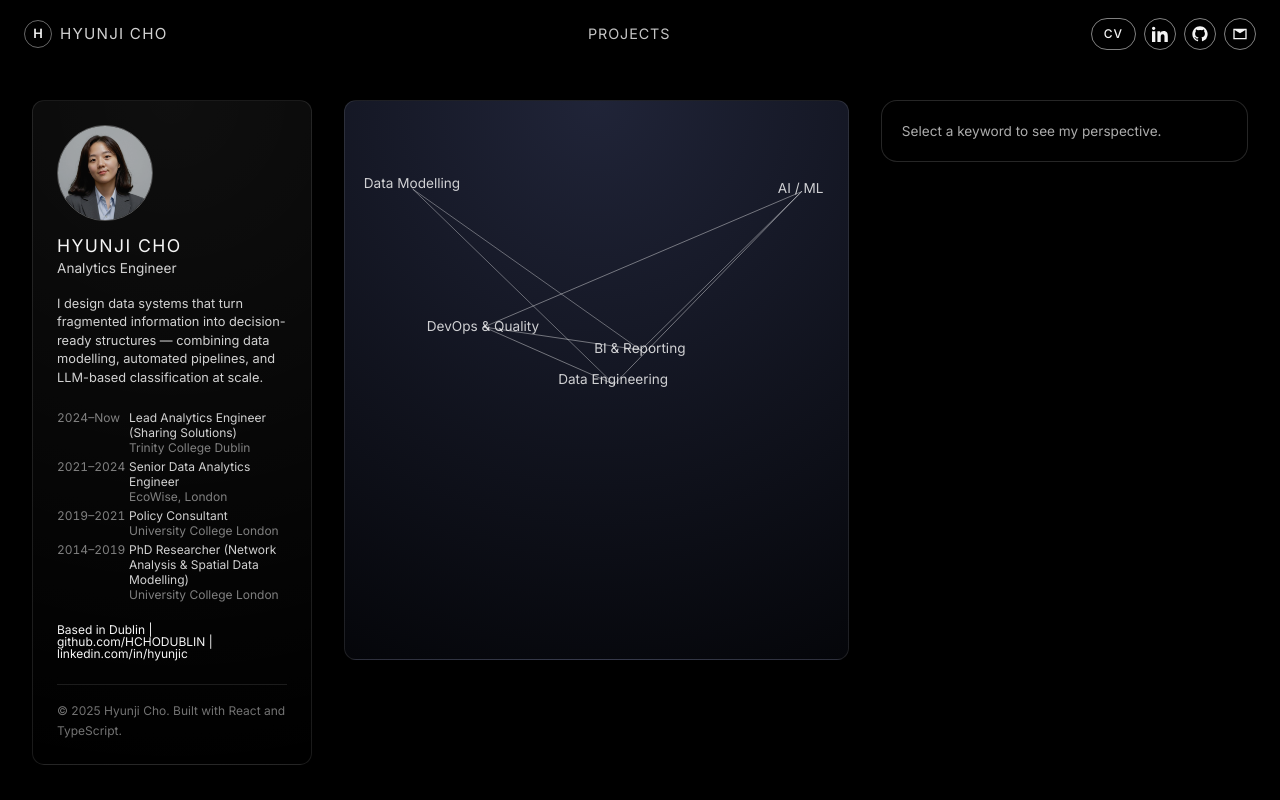
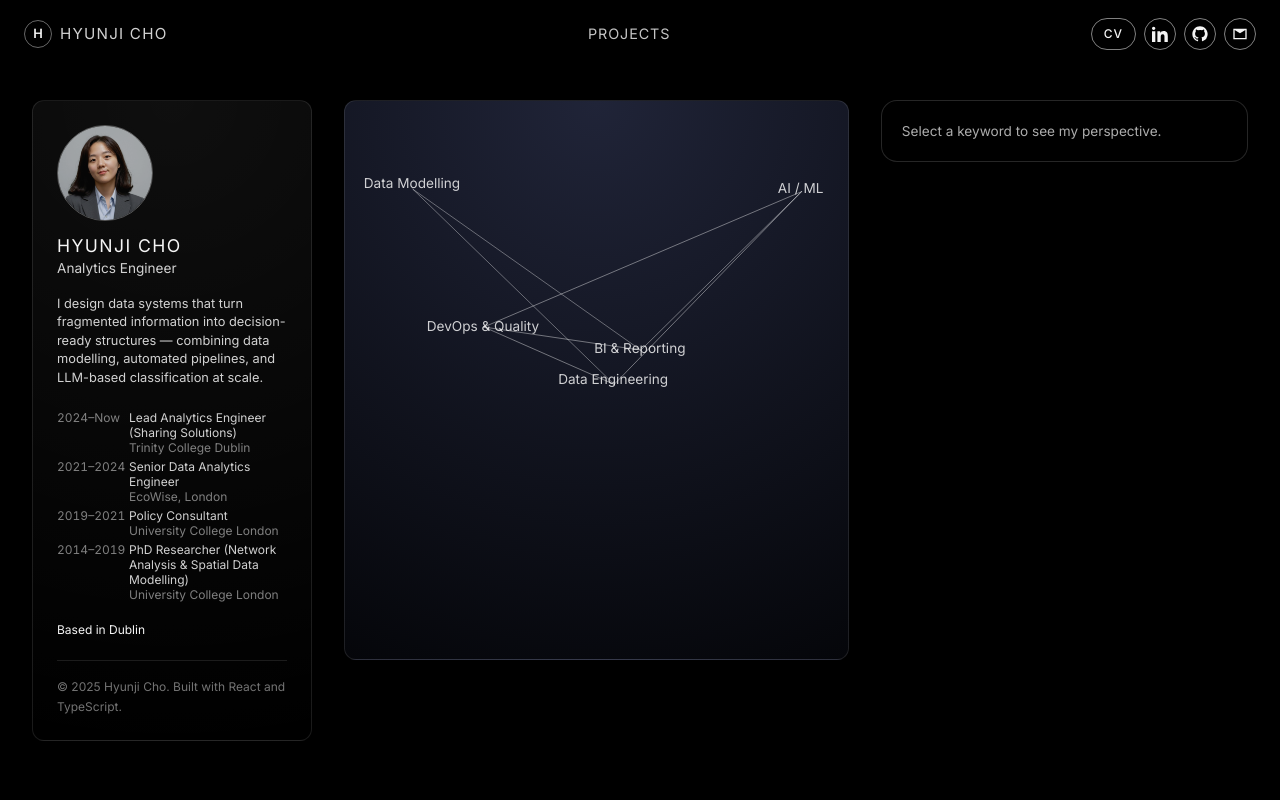
Before and after one commit to HCHODUBLIN/Website, a React (Vite) app: page / in a window 1280 px wide. Built offline with nearby package versions, Linux system fonts and the light colour scheme; the HTML template or start-up script is replaced by a standard one.

Commit message:
Simplify footer location text

```diff
--- a/src/components/BioPanel.tsx
+++ b/src/components/BioPanel.tsx
@@ -77,9 +77,7 @@ export default function BioPanel() {
           </div>
         </div>
 
-        <p className="text-[0.75rem] opacity-100 leading-none">
-          Based in Dublin | github.com/HCHODUBLIN | linkedin.com/in/hyunjic
-        </p>
+        <p className="text-[0.75rem] opacity-100 leading-none">Based in Dublin</p>
         <div className="mt-6 border-t border-white/10 pt-4 text-[0.75rem] leading-relaxed text-white/45">
           <p className="m-0">
             © {new Date().getFullYear()} Hyunji Cho. Built with React and
```
